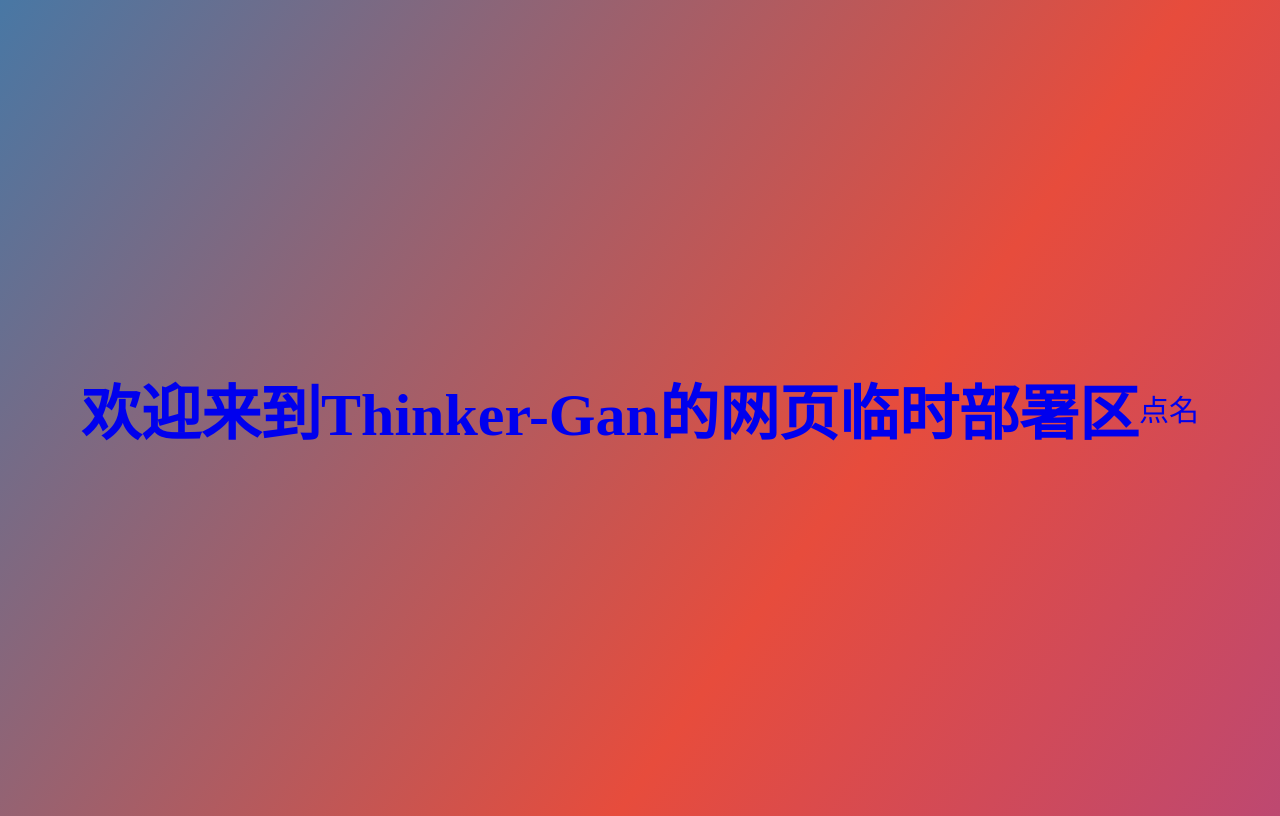
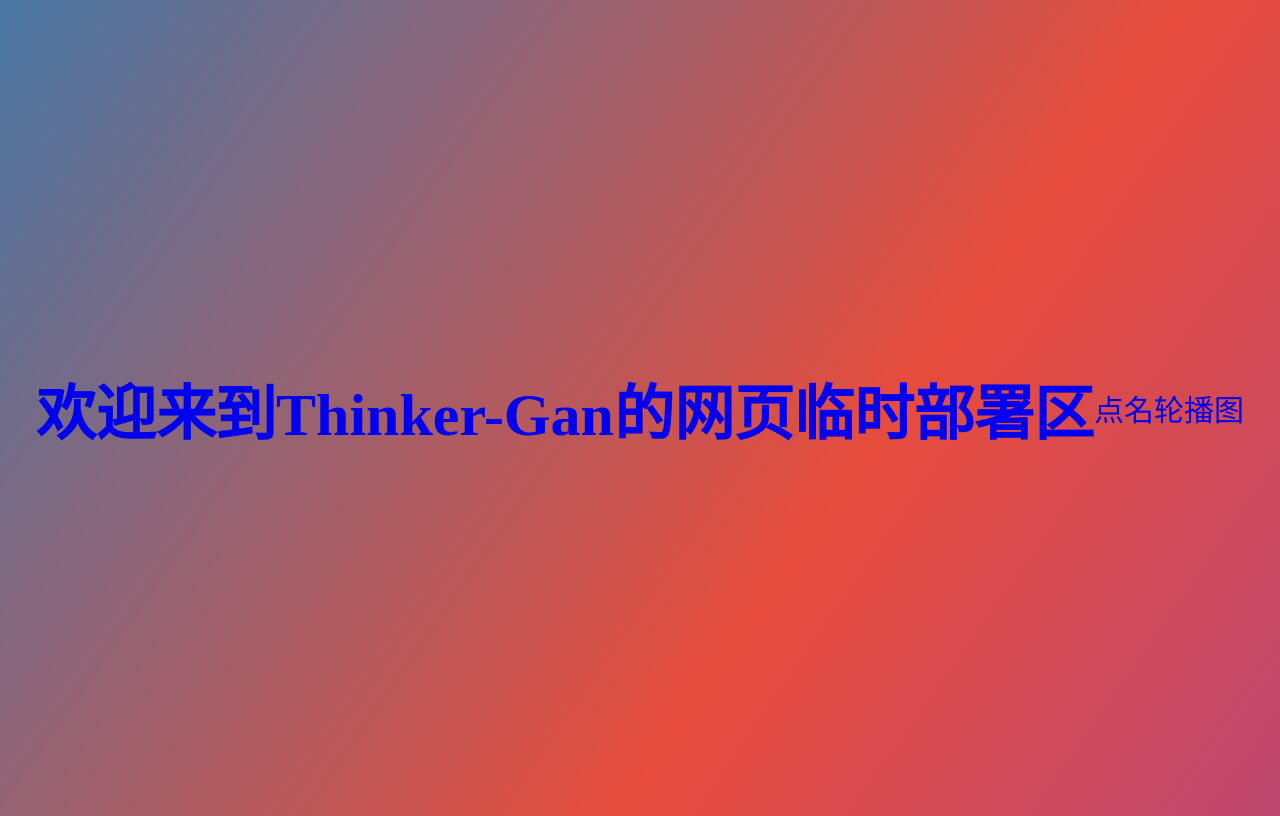
Before and after one commit to Thinker-Gan/2305427436.github.io, a plain HTML site: page index.html in a window 1280 px wide. Drawn offline with Linux system fonts and the light colour scheme.

Commit message:
Update index.html

```diff
--- a/index.html
+++ b/index.html
@@ -39,5 +39,7 @@
     <h1><a href="../源文件/index01.html">欢迎来到Thinker-Gan的网页临时部署区</a></h1>
     <br>
     <div><a href="../源文件/04-随机点名案例.html">点名</a></div>
+    <br>
+    <div><a href="../源文件/轮播图.html">轮播图</a></div>
 </body>
 </html>
```
